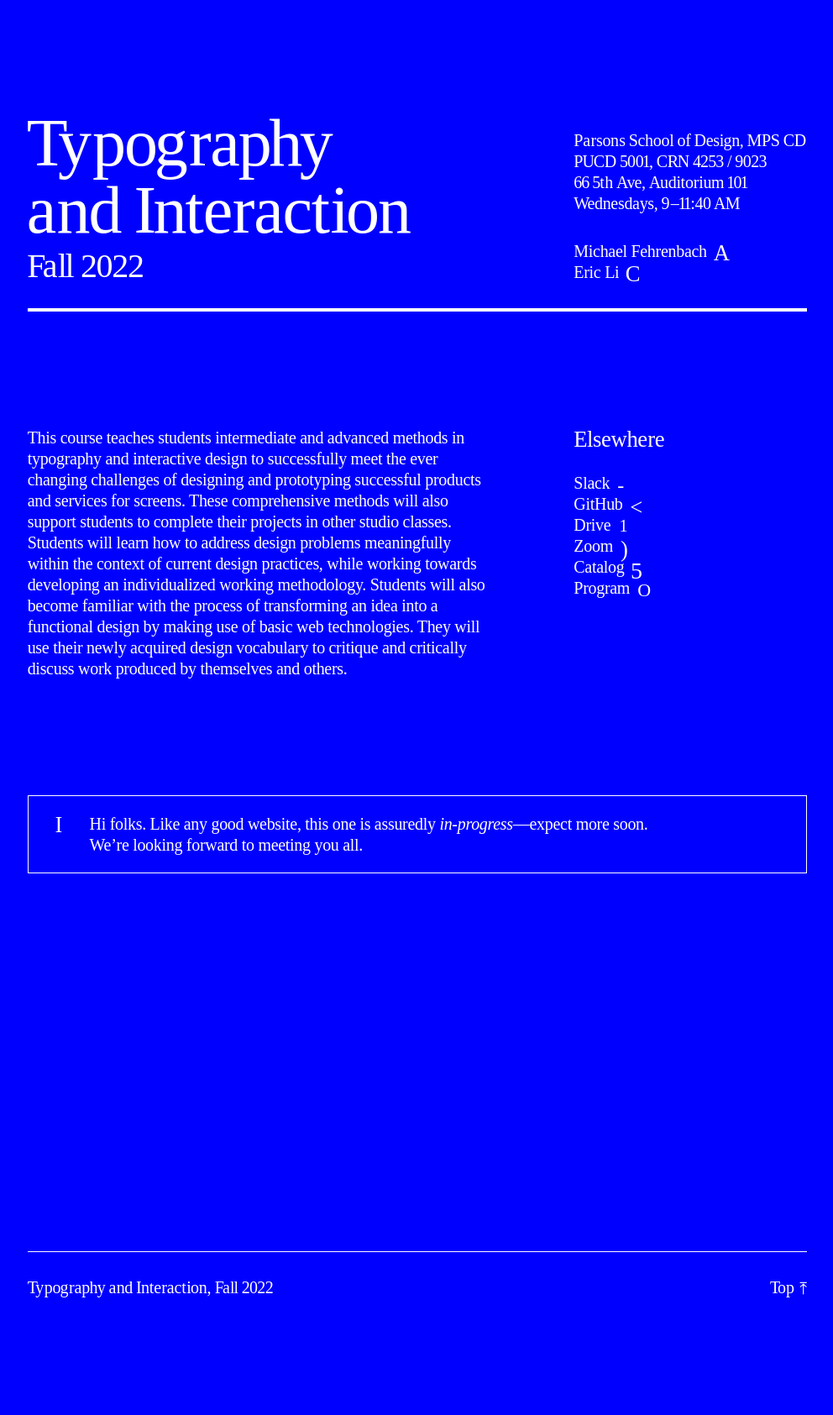
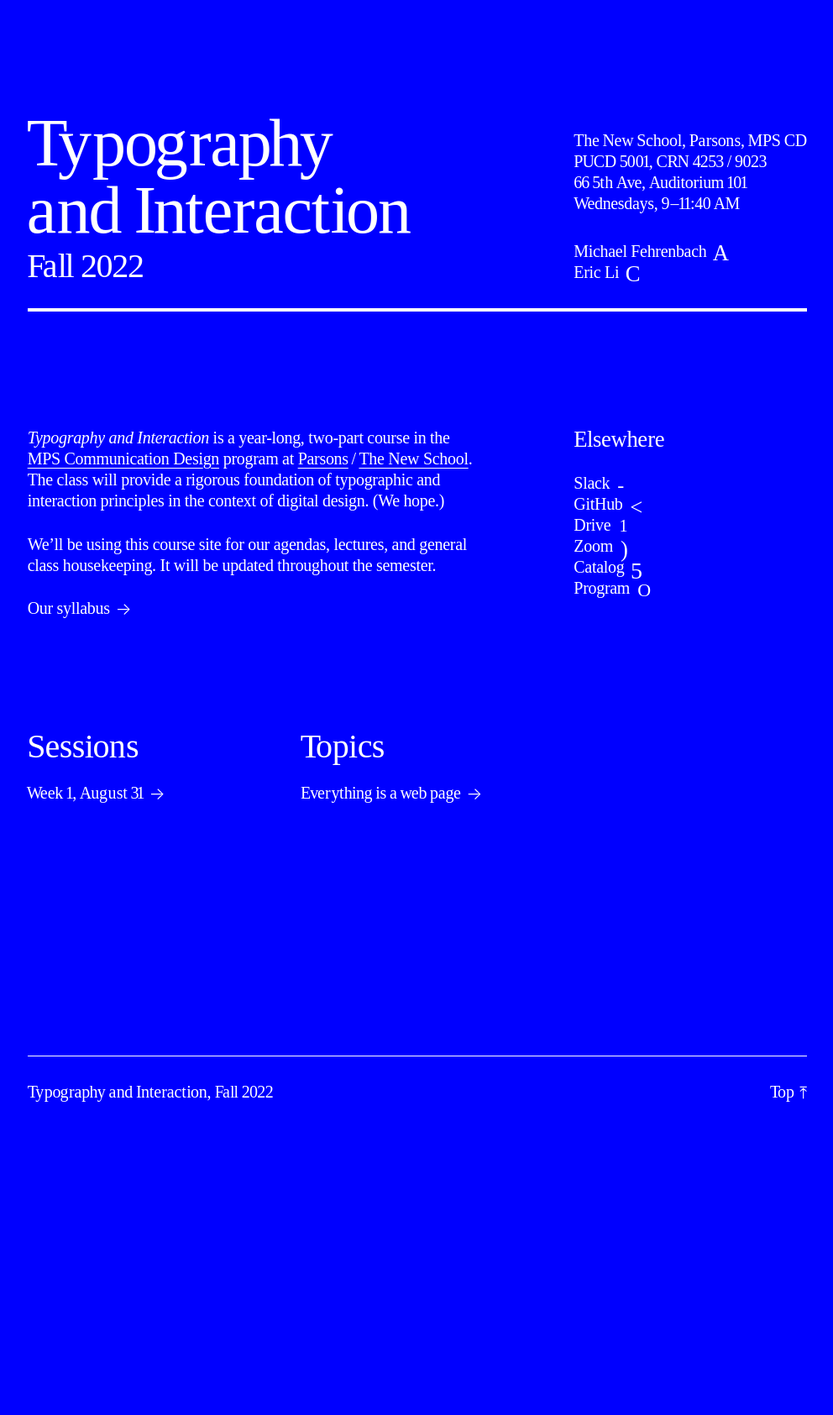
Before and after one commit to core-interaction/core-interaction.github.io, a Jekyll site: the page built from index.md, in a window 1280 px wide. Shown: the whole page at 84% size, without its empty margins (143-1135 px from the left). Built offline with Jekyll 4.4.1, drawn with Linux system fonts in a browser that asks for light colours; after the commit the page ends 1452 px from its top, so only the background shows below that.

Commit message:
Index updates, go live.

```diff
--- a/assets/styles/common.scss
+++ b/assets/styles/common.scss
@@ -312,6 +312,8 @@ body {
 			> address {
 				@extend %type--layout;
 
+				--typography--tracking: -0.016; // Cheat in for the long-ass title.
+
 				--top--offset: calc(var(--typography--size--h1) * (var(--typography--cap-height) - var(--typography--x-height)));
 
 				display:        flex;
--- a/index.md
+++ b/index.md
@@ -15,7 +15,7 @@ links:
     url:  https://mpscd.parsons.edu
 strings:
   about: |
-    Parsons School of Design, MPS CD
+    The New School, Parsons, MPS CD
     PUCD 5001, CRN 4253 / 9023
     66 5th Ave, Auditorium 101
     Wednesdays, 9–11:40 AM
@@ -36,10 +36,13 @@ instructor:
 
 
 
-This course teaches students intermediate and advanced methods in typography and interactive design to successfully meet the ever changing challenges of designing and prototyping successful products and services for screens. These comprehensive methods will also support students to complete their projects in other studio classes. Students will learn how to address design problems meaningfully within the context of current design practices, while working towards developing an individualized working methodology. Students will also become familiar with the process of transforming an idea into a functional design by making use of basic web technologies. They will use their newly acquired design vocabulary to critique and critically discuss work produced by themselves and others.
+*Typography and Interaction* is a year-long, <nobr>two-part</nobr> course in the [MPS Communication Design](https://mpscd.parsons.edu) program at [Parsons](https://www.newschool.edu/parsons/)&thinsp;/&thinsp;[The New School](https://www.newschool.edu). The class will provide a rigorous foundation of typographic and interaction principles in the context of digital design. (We hope.)
 {: .left }
 
-{% include link_list.html heading="Elsewhere" %}
+{% include link_list.html heading="Elsewhere" rows=4 %}
 
-> Hi folks. Like any good website, this one is assuredly *in-progress*—expect more soon. We’re looking forward to meeting you all.
-{: .callout icon='I' }
+We’ll be using this course site for our agendas, lectures, and general class housekeeping. It will be updated throughout the semester.
+{: .left }
+
+[Our syllabus](/syllabus)
+{: .link-only .left }
```
Also changed, not shown: topic/everything/index.md (+1 -0 lines), week/1.md (+0 -1 lines).
